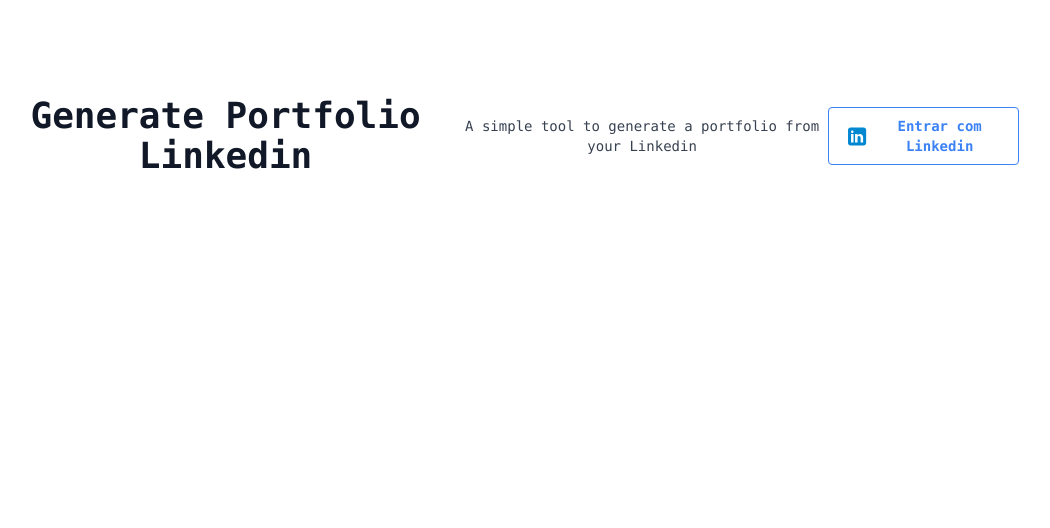
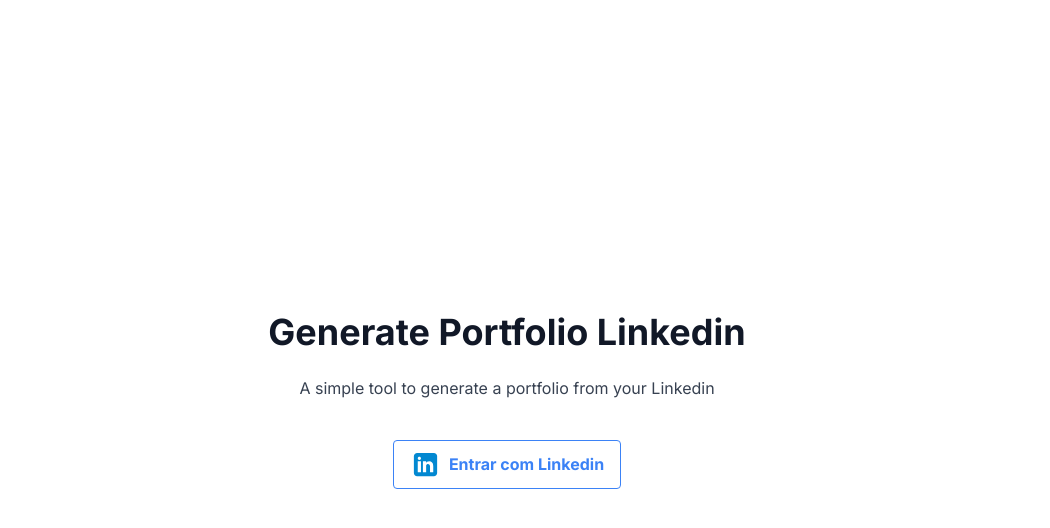
Before and after one commit to Natanaelvich/generate-portfolio-linkedin, a Next.js app: page / in a window 1280 px wide. Shown: the top 528 px of the page, without its empty margins (133-1183 px from the left). Built offline with nearby package versions, Linux system fonts and the light colour scheme.

Commit message:
update styles home page

```diff
--- a/src/app/page.tsx
+++ b/src/app/page.tsx
@@ -2,8 +2,7 @@
 
 export default function Home() {
   return (
-    <main className="flex min-h-screen flex-col items-center justify-between p-24">
-      <div className="z-10 max-w-5xl w-full items-center justify-between font-mono text-sm lg:flex">
+    <main className="flex min-h-screen flex-col items-center justify-center gap-6 p-24">
       <h1 className="text-4xl font-bold text-center text-gray-900">
         Generate Portfolio Linkedin
       </h1>
@@ -12,6 +11,7 @@
         A simple tool to generate a portfolio from your Linkedin
       </p>
 
+      <div className="flex items-center justify-center mt-4">
         <ButtonLinkedin />
       </div>
     </main>
```
Lines whose indentation alone changed are shown as unchanged.
